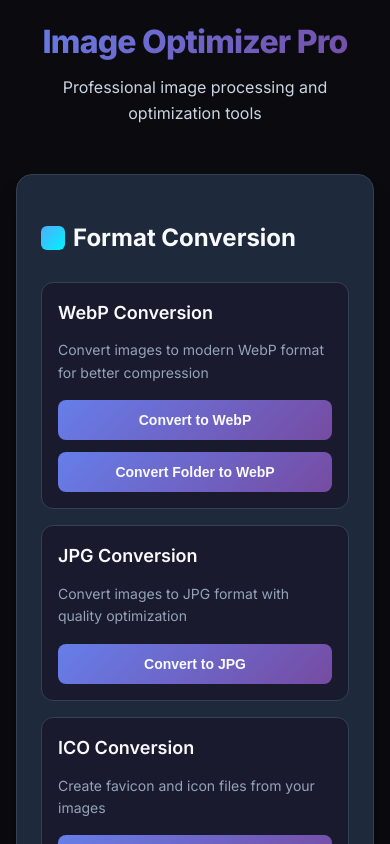
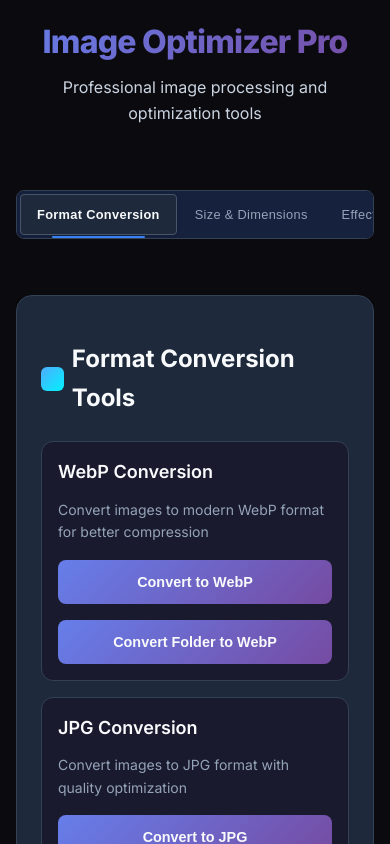
Before and after one commit to Ktopper/img-optimizer-tauri, a React (Vite) app: page / in a window 390 px wide. Shown: the top 844 px of the page. Built offline with nearby package versions, Linux system fonts and the light colour scheme.

Commit message:
Implement tab navigation and responsive layout for image optimization tools

```diff
--- a/src/App.css
+++ b/src/App.css
@@ -54,6 +54,8 @@ body {
   margin: 0 auto;
   padding: 2rem;
   min-height: 100vh;
+  display: flex;
+  flex-direction: column;
 }
 
 .header {
@@ -79,9 +81,10 @@ body {
 }
 
 .main-content {
-  display: grid;
-  grid-template-columns: 1fr;
+  display: flex;
+  flex-direction: column;
   gap: 2rem;
+  flex: 1;
 }
 
 .tools-section {
@@ -155,6 +158,31 @@ body {
   align-items: center;
 }
 
+/* Responsive control layout - stack vertically on smaller screens */
+@media (max-width: 768px) {
+  .control-row {
+    flex-direction: column-reverse;
+    align-items: stretch;
+    gap: 0.75rem;
+  }
+
+  .control-row input,
+  .control-row select {
+    order: 2;
+  }
+
+  .control-row button {
+    order: 1;
+    width: 100%;
+  }
+}
+
+@media (max-width: 480px) {
+  .control-row {
+    gap: 0.5rem;
+  }
+}
+
 button {
   background: var(--gradient-primary);
   color: var(--text-primary);
@@ -219,6 +247,15 @@ input, select {
   font-size: 0.875rem;
   transition: all 0.3s ease;
   min-height: 2.5rem;
+  width: 100%;
+  max-width: 200px;
+}
+
+@media (max-width: 768px) {
+  input, select {
+    max-width: none;
+    font-size: 1rem; /* Larger font size for mobile to prevent zoom */
+  }
 }
 
 input:focus, select:focus {
@@ -232,10 +269,11 @@ input::placeholder {
 }
 
 .status-section {
+  margin-top: auto;
   background: var(--bg-card);
   border: 1px solid var(--border-primary);
   border-radius: 1rem;
-  padding: 2rem;
+  padding: 1.5rem;
   box-shadow: var(--shadow-lg);
 }
 
@@ -332,6 +370,30 @@ textarea:focus {
   margin-bottom: 1rem;
 }
 
+/* Mobile modal improvements */
+@media (max-width: 768px) {
+  .modal .control-row {
+    flex-direction: column;
+    gap: 1rem;
+  }
+
+  .modal .control-row label {
+    order: 1;
+    text-align: left;
+    width: 100%;
+  }
+
+  .modal .control-row select {
+    order: 2;
+    width: 100%;
+  }
+
+  .modal .control-row button {
+    order: 3;
+    width: 100%;
+  }
+}
+
 .file-path {
   color: var(--text-muted);
   font-size: 0.75rem;
@@ -402,14 +464,23 @@ select:focus {
     grid-template-columns: 1fr;
   }
 
-  .control-row {
-    flex-direction: column;
-    align-items: stretch;
-  }
-
   .modal {
     margin: 1rem;
     width: calc(100% - 2rem);
+  }
+
+  .tool-card {
+    padding: 1rem;
+  }
+
+  /* Tool card responsive improvements */
+  .tool-controls {
+    gap: 1rem;
+  }
+
+  .tool-controls button {
+    font-size: 0.9rem;
+    padding: 0.875rem 1rem;
   }
 }
 
@@ -529,3 +600,110 @@ button[disabled]:has-text('→ WebP') {
   align-items: center;
   justify-content: center;
 }
+
+/* Tab Navigation */
+.tab-navigation {
+  display: flex;
+  gap: 0;
+  margin-bottom: 2rem;
+  background: var(--bg-tertiary);
+  border: 1px solid var(--border-primary);
+  border-radius: 0.5rem;
+  padding: 0.25rem;
+  overflow-x: auto;
+  position: relative;
+}
+
+.tab-button {
+  background: transparent;
+  color: var(--text-muted);
+  border: none;
+  padding: 1rem 1.5rem;
+  font-size: 0.9rem;
+  font-weight: 500;
+  cursor: pointer;
+  transition: all 0.2s ease;
+  white-space: nowrap;
+  min-height: auto;
+  position: relative;
+  flex: 1;
+  text-align: center;
+  letter-spacing: 0.025em;
+  border-radius: 0.25rem;
+  margin: 0.125rem;
+}
+
+.tab-button:hover {
+  color: var(--text-secondary);
+  background: rgba(59, 130, 246, 0.1);
+}
+
+.tab-button.active {
+  background: var(--bg-card);
+  color: var(--text-primary);
+  border: 1px solid var(--border-secondary);
+  box-shadow: 0 2px 4px rgba(0, 0, 0, 0.1);
+  font-weight: 600;
+}
+
+.tab-button.active:hover {
+  background: var(--bg-card);
+  color: var(--text-primary);
+}
+
+/* Active tab indicator line */
+.tab-button.active::after {
+  content: '';
+  position: absolute;
+  bottom: -0.25rem;
+  left: 20%;
+  right: 20%;
+  height: 2px;
+  background: var(--accent-primary);
+  border-radius: 1px;
+}
+
+/* Tab Content */
+.tab-content {
+  min-height: 60vh;
+  animation: slideIn 0.25s ease-out;
+  overflow-y: auto;
+  scroll-behavior: smooth;
+}
+
+@keyframes slideIn {
+  from {
+    opacity: 0;
+    transform: translateX(10px);
+  }
+  to {
+    opacity: 1;
+    transform: translateX(0);
+  }
+}
+
+/* Mobile tab navigation */
+@media (max-width: 768px) {
+  .tab-navigation {
+    margin-bottom: 1.5rem;
+    gap: 0;
+    padding: 0.125rem;
+  }
+
+  .tab-button {
+    padding: 0.75rem 1rem;
+    font-size: 0.8rem;
+    margin: 0.0625rem;
+  }
+
+  .tab-content {
+    min-height: 50vh;
+  }
+}
+
+/* Keyboard navigation for tabs */
+.tab-button:focus {
+  outline: 2px solid var(--accent-primary);
+  outline-offset: -2px;
+  z-index: 1;
+}
--- a/src/App.jsx
+++ b/src/App.jsx
@@ -14,6 +14,7 @@ function App() {
   const [fileList, setFileList] = useState('');
   const [markdownText, setMarkdownText] = useState('');
   const [convertToWebP, setConvertToWebP] = useState(true);
+  const [activeTab, setActiveTab] = useState('formats');
 
   const handleConversion = async (type, conversionType) => {
     try {
@@ -160,11 +161,42 @@ function App() {
       </header>
 
       <main className="main-content">
-        {/* Format Conversion Tools */}
+        {/* Tab Navigation */}
+        <nav className="tab-navigation">
+          <button
+            className={`tab-button ${activeTab === 'formats' ? 'active' : ''}`}
+            onClick={() => setActiveTab('formats')}
+          >
+            Format Conversion
+          </button>
+          <button
+            className={`tab-button ${activeTab === 'dimensions' ? 'active' : ''}`}
+            onClick={() => setActiveTab('dimensions')}
+          >
+            Size & Dimensions
+          </button>
+          <button
+            className={`tab-button ${activeTab === 'effects' ? 'active' : ''}`}
+            onClick={() => setActiveTab('effects')}
+          >
+            Effects & Processing
+          </button>
+          <button
+            className={`tab-button ${activeTab === 'utilities' ? 'active' : ''}`}
+            onClick={() => setActiveTab('utilities')}
+          >
+            Utilities
+          </button>
+        </nav>
+
+        {/* Tab Content */}
+        <div className="tab-content">
+          {/* Format Conversion Tab */}
+          {activeTab === 'formats' && (
             <section className="tools-section">
               <h2 className="section-title">
                 <div className="section-icon"></div>
-            Format Conversion
+                Format Conversion Tools
               </h2>
               <div className="tools-grid">
                 <div className="tool-card">
@@ -212,12 +244,14 @@ function App() {
                 </div>
               </div>
             </section>
+          )}
 
-        {/* Size & Dimension Tools */}
+          {/* Size & Dimensions Tab */}
+          {activeTab === 'dimensions' && (
             <section className="tools-section">
               <h2 className="section-title">
                 <div className="section-icon"></div>
-            Size & Dimensions
+                Size & Dimensions Tools
               </h2>
 
               {/* Global WebP Conversion Option */}
@@ -319,12 +353,14 @@ function App() {
                 </div>
               </div>
             </section>
+          )}
 
-        {/* Effects & Processing */}
+          {/* Effects & Processing Tab */}
+          {activeTab === 'effects' && (
             <section className="tools-section">
               <h2 className="section-title">
                 <div className="section-icon"></div>
-            Effects & Processing
+                Effects & Processing Tools
               </h2>
               <div className="tools-grid">
                 <div className="tool-card">
@@ -348,8 +384,10 @@ function App() {
                 </div>
               </div>
             </section>
+          )}
 
-        {/* Utility Tools */}
+          {/* Utilities Tab */}
+          {activeTab === 'utilities' && (
             <section className="tools-section">
               <h2 className="section-title">
                 <div className="section-icon"></div>
@@ -377,8 +415,10 @@ function App() {
                 </div>
               </div>
             </section>
+          )}
+        </div>
 
-        {/* Status Section */}
+        {/* Status Section - Always Visible */}
         <section className="status-section">
           <h2 className="section-title">
             <div className="section-icon"></div>
```
Lines whose indentation alone changed are shown as unchanged.
